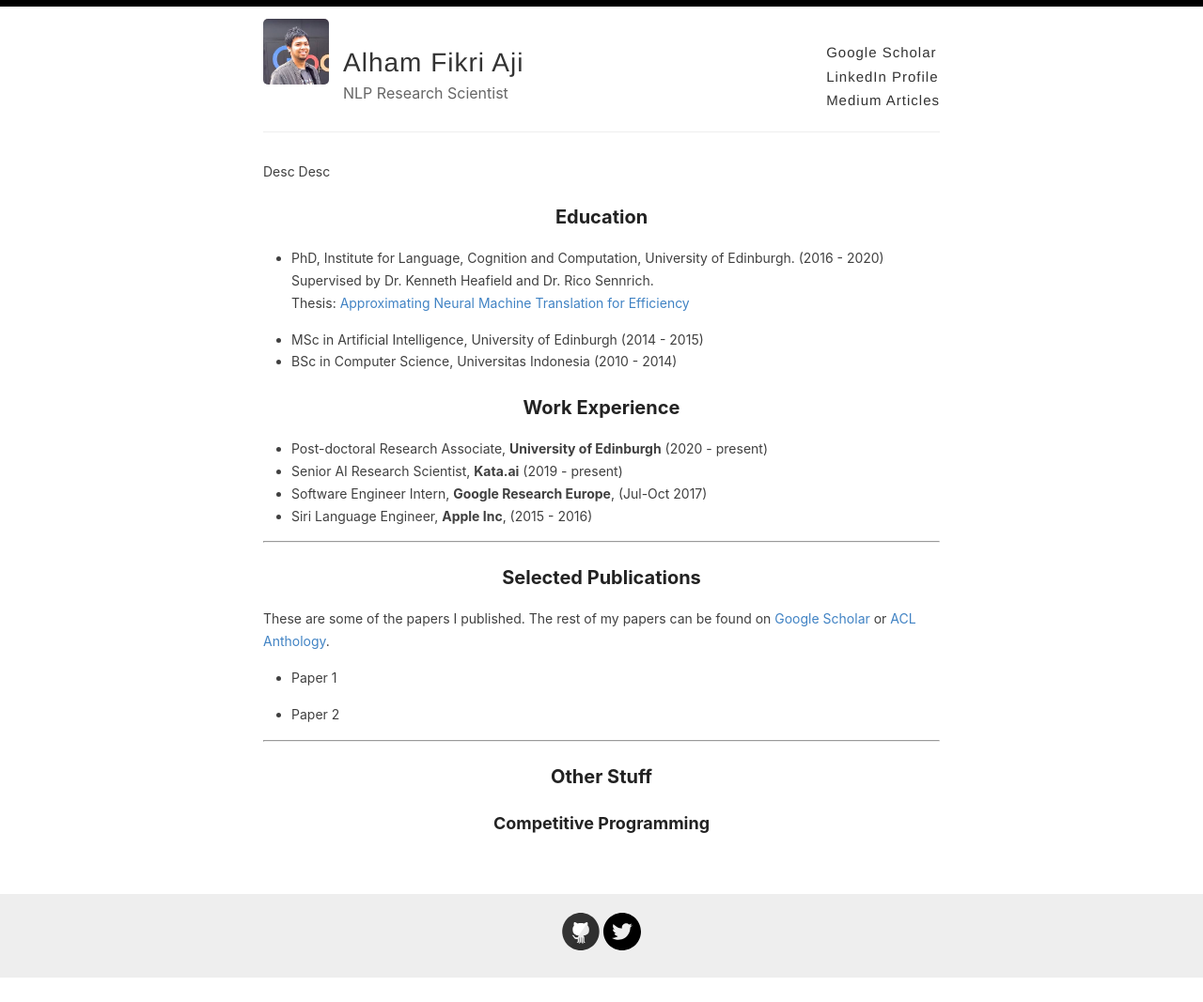
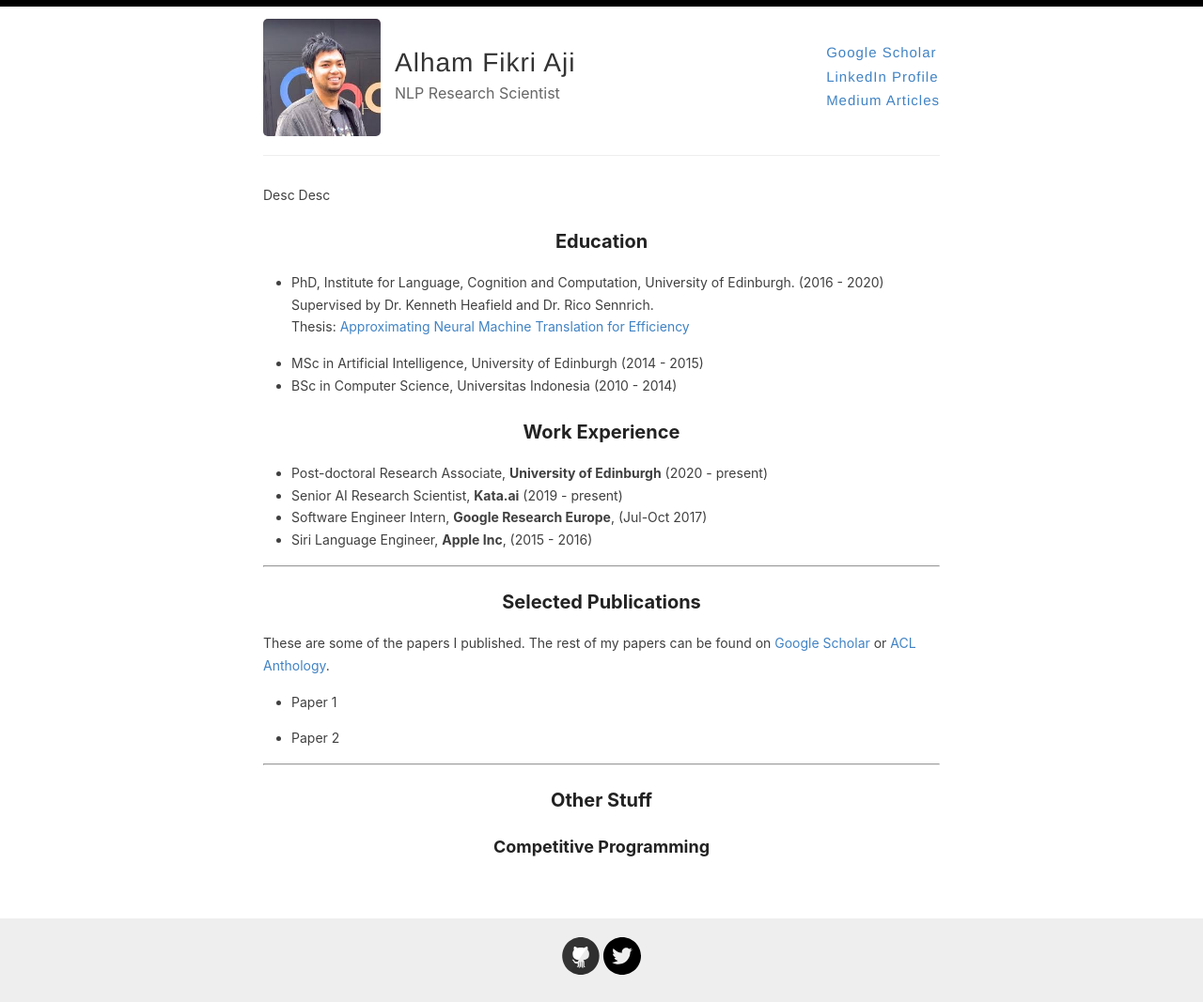
Before and after one commit to afaji/afaji.github.io, a Jekyll site: the page built from index.md, in a window 1280 px wide. Shown: the whole page at 94% size. Built offline with Jekyll 4.4.1, drawn with Linux system fonts in a browser that asks for light colours; before the commit the page ends 1041 px from its top, so only the background shows below that.

Commit message:
Update style.scss

```diff
--- a/assets/style.scss
+++ b/assets/style.scss
@@ -279,8 +279,8 @@ p > img {
 
 .site-avatar {
   float: left;
-  width: 70px;
-  height: 70px;
+  width: 125px;
+  height: 125px;
   margin-right: 15px;
 
   @include mobile {
@@ -344,7 +344,6 @@ nav {
 
   a {
     margin-left: 20px;
-    color: $darkGray;
     text-align: right;
     font-weight: 300;
     letter-spacing: 1px;
```
